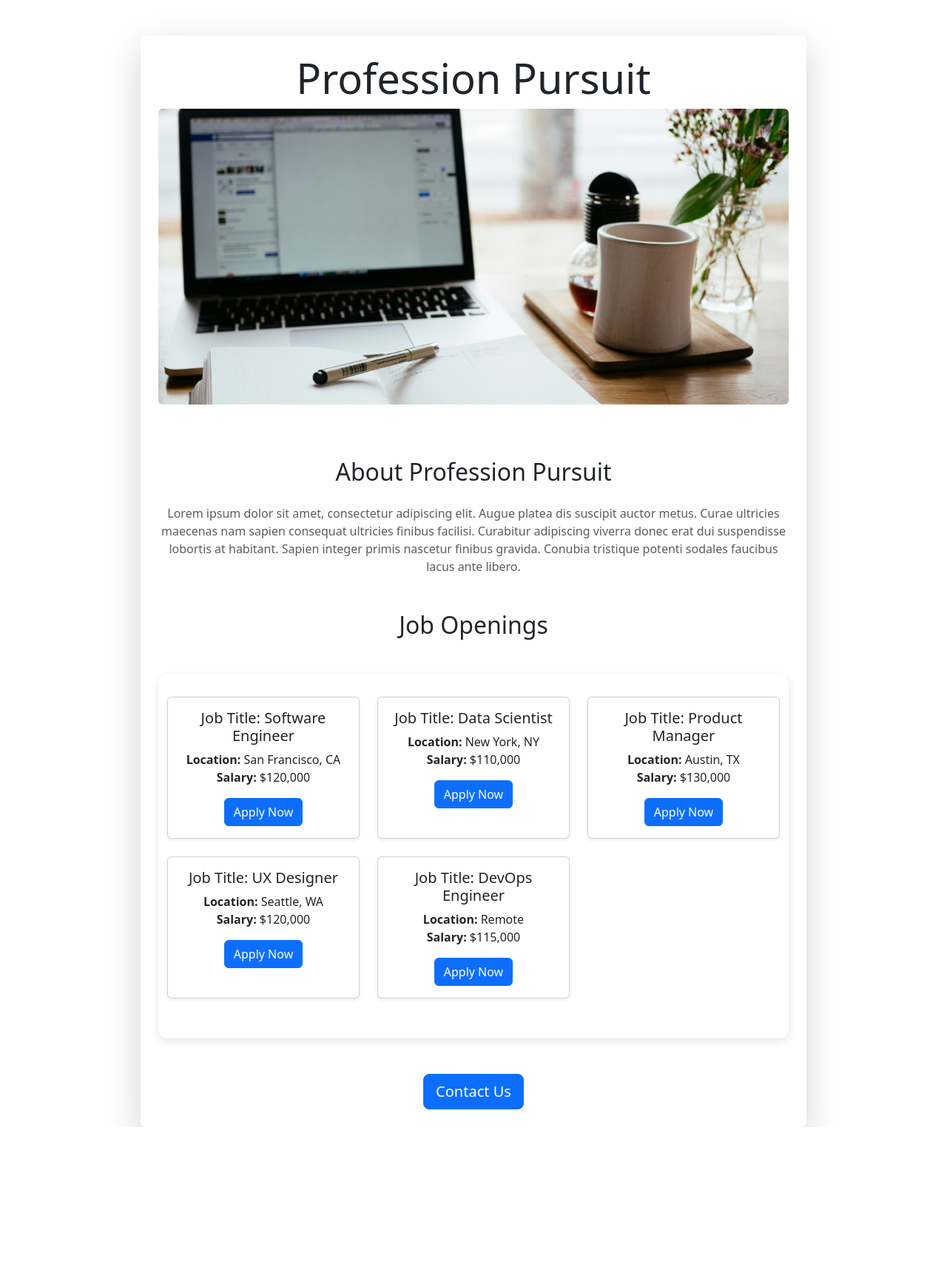
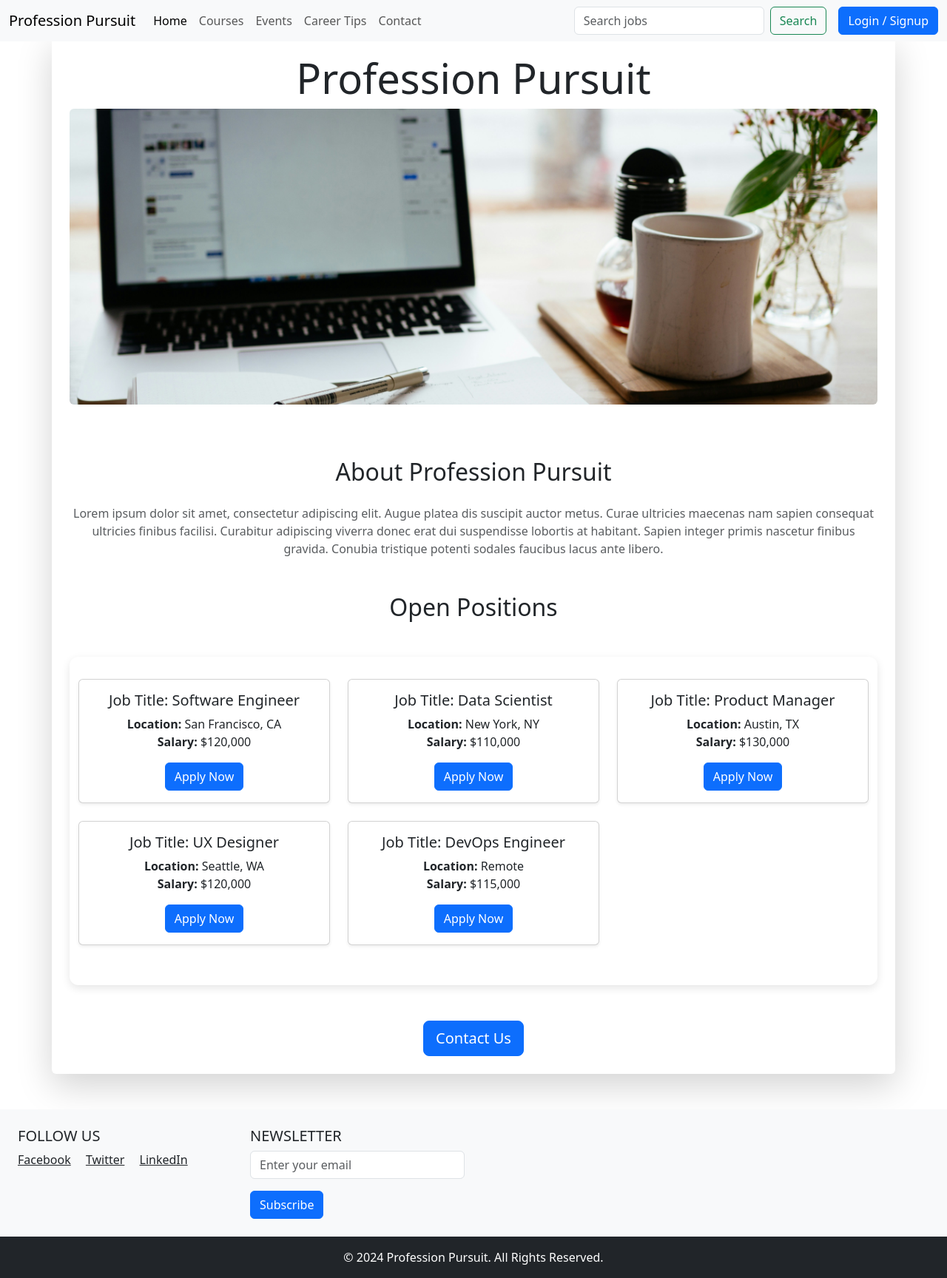
Before and after one commit to niketpathak08/flask-website, a Flask app: page / in a window 1280 px wide. Shown: the whole page at 74% size. Before the commit the page ends 1524 px from the top, so only its background shows below. Run offline with Flask 3, Linux system fonts and the light colour scheme.

Commit message:
header footer functionality

```diff
--- /dev/null
+++ b/templates/footer.html
@@ -0,0 +1,40 @@
+{% extends "base.html" %}
+{% block head %}
+<title>Profession Pursuit</title>
+
+{% endblock %}
+{% block body %}
+<footer class="bg-light text-center text-lg-start mt-5">
+  <!-- Section: Links  -->
+  <div class="container-fluid p-4">
+    <div class="row">
+      <!-- Quick Links -->
+
+
+
+      <!-- Social Media -->
+      <div class="col-lg-3 col-md-6 mb-4 mb-md-0">
+        <h5 class="text-uppercase">Follow Us</h5>
+        <a href="#" class="me-3 text-dark"><i class="bi bi-facebook"></i> Facebook</a>
+        <a href="#" class="me-3 text-dark"><i class="bi bi-twitter"></i> Twitter</a>
+        <a href="#" class="me-3 text-dark"><i class="bi bi-linkedin"></i> LinkedIn</a>
+      </div>
+
+      <!-- Newsletter -->
+      <div class="col-lg-3 col-md-6 mb-4 mb-md-0">
+        <h5 class="text-uppercase">Newsletter</h5>
+        <form>
+          <div class="mb-3">
+            <input type="email" class="form-control" id="newsletterEmail" placeholder="Enter your email">
+          </div>
+          <button type="submit" class="btn btn-primary">Subscribe</button>
+        </form>
+      </div>
+    </div>
+  </div>
+  <!-- Copyright -->
+  <div class="text-center p-3 bg-dark text-white">
+    © 2024 Profession Pursuit. All Rights Reserved.
+  </div>
+</footer>
+{% endblock %}
--- a/templates/home.html
+++ b/templates/home.html
@@ -5,7 +5,9 @@
 {% endblock %}
 
 {% block body %}
-<div class="container mt-5 p-4 bg-white rounded shadow-lg" style="max-width: 900px;">
+{%include "nav.html" %}
+    <div class="container mt-5 p-4 bg-white rounded shadow-lg">
+
     <!-- Header Section -->
     <div class="text-center mb-5">
         <h1 class="display-4 font-weight-bold">Profession Pursuit</h1>
@@ -22,7 +24,7 @@
 
     <!-- Open Positions Section -->
     <section class="mb-5 text-center">
-        <h2 class="mb-4">Job Openings</h2>
+        <h2 class="mb-4">Open Positions</h2>
         <div class="text-muted">
           <div class="container mt-5">
               <div class="row">
@@ -38,7 +40,9 @@
 
     <!-- Contact Us Button -->
     <div class="text-center">
-        <button class="btn btn-primary btn-lg">Contact Us</button>
+        <a href =" mailto:niketpathak)@gmail.com?subject=Questions%20about%20Job%20Openings&body=My%20name%20%3A%3Cyour%20name%3E%0D%0AMy%20Question%3A%3CQuestion%3E%0D%0A" type= "button" class="btn btn-primary btn-lg">Contact Us</a>
     </div>
 </div>
+{%include "footer.html" %}
+
 {% endblock %}
--- a/templates/jobitems.html
+++ b/templates/jobitems.html
@@ -6,7 +6,7 @@
                 <strong>Location:</strong> {{ job["location"] }}<br>
                 <strong>Salary:</strong> {{ job["salary"] }}
             </p>
-            <button class="btn btn-primary">Apply Now</button>
+            <a href = "mailto:niketpathak)@gmail.com?subject=Application%20for%20{{job["title"]}}&body=My%20name%20%3A%3Cyour%20name%3E%0D%0AMy%20resume%3A%20%3Cyour%20resume%20link%3E%0D%0AMy%20linkedin%3A%20%3Clinkedin%3E%0D%0A" type="button" class="btn btn-primary">Apply Now</a>
         </div>
     </div>
 </div>
--- /dev/null
+++ b/templates/nav.html
@@ -0,0 +1,44 @@
+
+{% extends 'base.html' %}
+  {% block head %}
+  <title>Profession Pursuit</title>
+  {% endblock %}
+  {% block body %}
+  <!-- Navbar -->
+  <nav class="navbar navbar-expand-lg navbar-light bg-light fixed-top">
+    <div class="container-fluid">
+      <a class="navbar-brand" href="#">Profession Pursuit</a>
+      <button class="navbar-toggler" type="button" data-bs-toggle="collapse" data-bs-target="#navbarNav" aria-controls="navbarNav" aria-expanded="false" aria-label="Toggle navigation">
+        <span class="navbar-toggler-icon"></span>
+      </button>
+      <div class="collapse navbar-collapse" id="navbarNav">
+        <ul class="navbar-nav me-auto mb-2 mb-lg-0">
+          <li class="nav-item">
+            <a class="nav-link active" aria-current="page" href="#">Home</a>
+          </li>
+          <li class="nav-item">
+            <a class="nav-link" href="#">Courses</a>
+          </li>
+          <li class="nav-item">
+            <a class="nav-link" href="#">Events</a>
+          </li>
+          <li class="nav-item">
+            <a class="nav-link" href="#">Career Tips</a>
+          </li>
+          <li class="nav-item">
+            <a class="nav-link" href="#">Contact</a>
+          </li>
+        </ul>
+        <!-- Search bar -->
+        <form class="d-flex">
+          <input class="form-control me-2" type="search" placeholder="Search jobs" aria-label="Search">
+          <button class="btn btn-outline-success" type="submit">Search</button>
+        </form>
+        <!-- Login/Signup Button -->
+        <button class="btn btn-primary ms-3" type="button">Login / Signup</button>
+      </div>
+    </div>
+  </nav>
+
+  <script src="https://cdn.jsdelivr.net/npm/bootstrap@5.3.0-alpha1/dist/js/bootstrap.bundle.min.js"></script>
+  {% endblock %}
```
